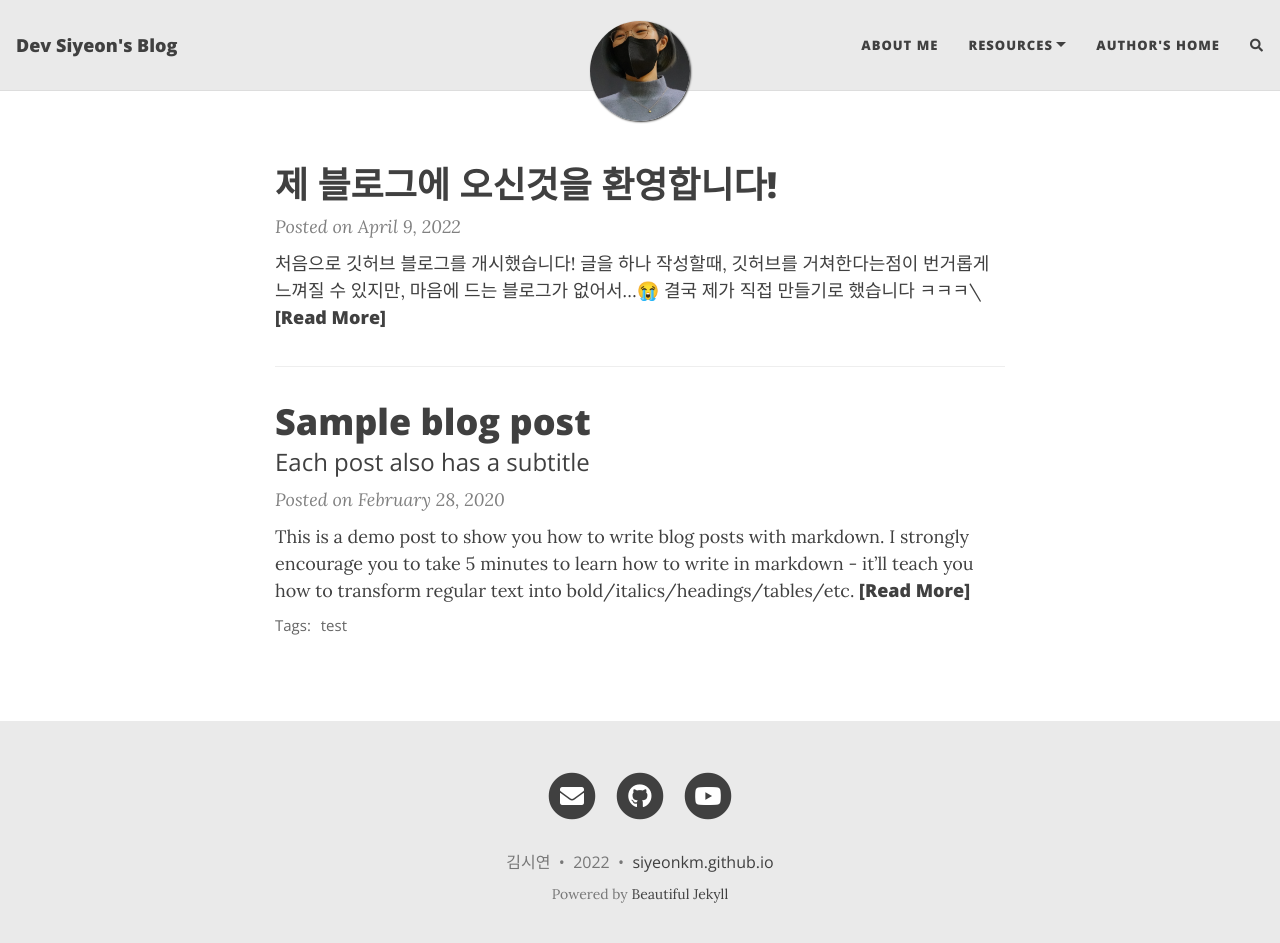
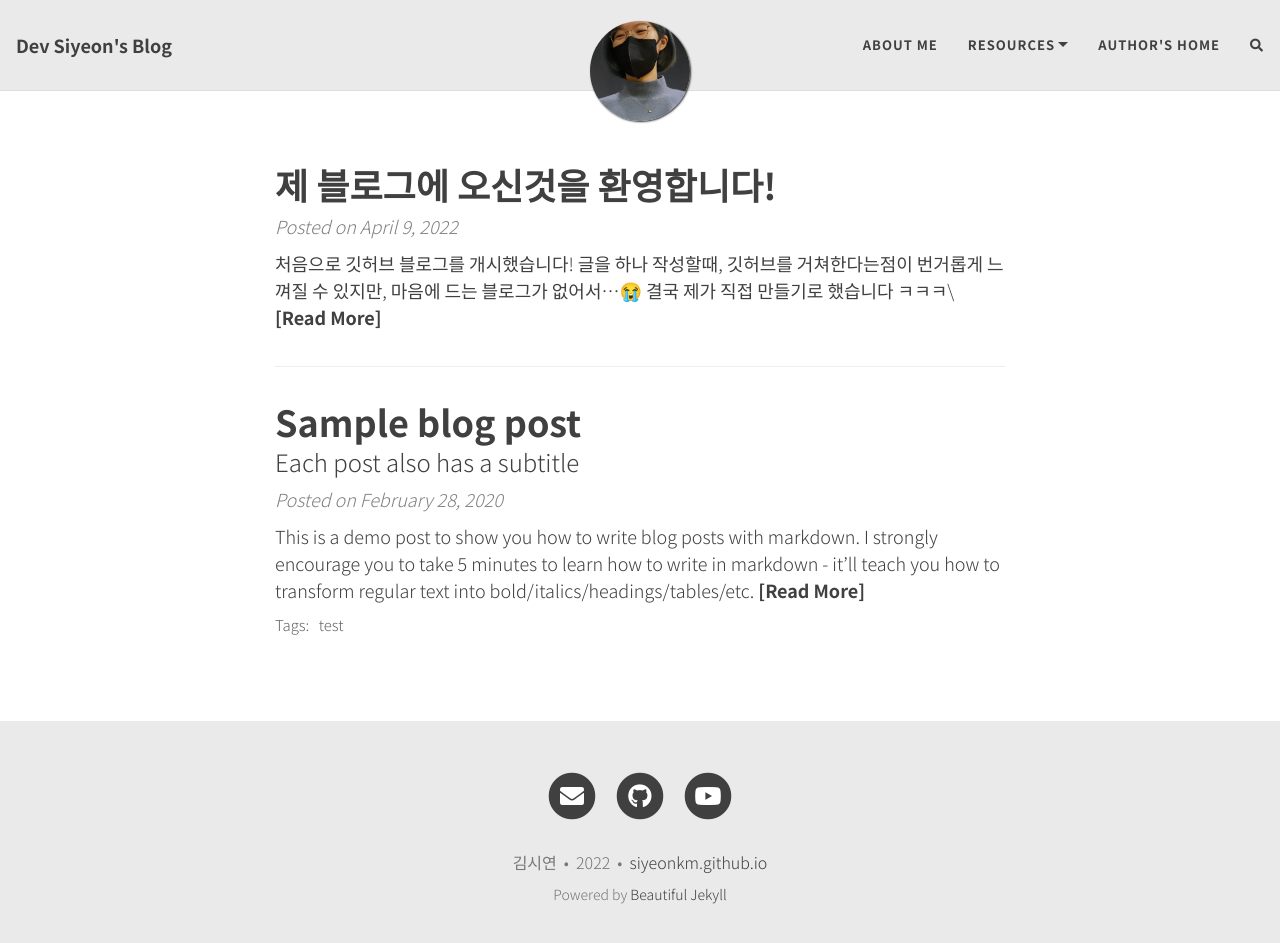
Before and after one commit to siyeonkm/siyeonkm.github.io, a Jekyll site: the page built from index.markdown, in a window 1280 px wide and 955 px high. Shown: the top 943 px of the window. Built offline with Jekyll 4.4.1, drawn with Linux system fonts in a browser that asks for light colours; nearby versions of some CDN libraries; the list of posts is cut into pages by our own code; comment, search, counter and statistics services are not loaded.

Commit message:
Feat: "폰트 수정 시도"

```diff
--- a/assets/css/beautifuljekyll.css
+++ b/assets/css/beautifuljekyll.css
@@ -3,6 +3,7 @@
 ---
 
 @import url("pygment_highlights.css");
+@import url('https://fonts.googleapis.com/css2?family=Noto+Sans+KR:wght@300;700&display=swap');
 
 /* --- General --- */
 
@@ -11,7 +12,7 @@
 }
 
 body {
-  font-family: 'Lora', 'Times New Roman', serif;
+  font-family: 'Noto Sans KR', sans-serif;
   font-size: 1.125rem;
   color: {{ site.text-col | default: "#404040" }};
   position: relative;
@@ -27,7 +28,7 @@
   margin: 1.875rem 0;
 }
 h1,h2,h3,h4,h5,h6 {
-  font-family: 'Open Sans', 'Helvetica Neue', Helvetica, Arial, sans-serif;
+  font-family: 'Noto Sans KR', 'Helvetica Neue', Helvetica, Arial, sans-serif;
   font-weight: 800;
   line-height: 1.1;
 }
@@ -125,7 +126,7 @@
 .navbar-custom {
   background-color: {{ site.navbar-col | default: "#EAEAEA" }};
   border-bottom: 1px solid {{ site.navbar-border-col | default: "#DDDDDD" }};
-  font-family: 'Open Sans', 'Helvetica Neue', Helvetica, Arial, sans-serif;
+  font-family: 'Noto Sans KR', 'Helvetica Neue', Helvetica, Arial, sans-serif;
   {% if site.navbar-img %}
     background-image: url({{ site.navbar-img | relative_url }});
     background-attachment: fixed;
@@ -400,7 +401,7 @@
   margin-bottom: 1.875rem;
 }
 footer .copyright {
-  font-family: 'Open Sans', 'Helvetica Neue', Helvetica, Arial, sans-serif;
+  font-family: 'Noto Sans KR', 'Helvetica Neue', Helvetica, Arial, sans-serif;
   text-align: center;
   margin-bottom: 0;
   margin-top: 0;
@@ -412,7 +413,7 @@
 footer .footer-custom-content {
   text-align: center;
   margin-bottom: 0.9375rem;
-  font-family: 'Open Sans', 'Helvetica Neue', Helvetica, Arial, sans-serif;
+  font-family: 'Noto Sans KR', 'Helvetica Neue', Helvetica, Arial, sans-serif;
 }
 
 @media (min-width: 768px) {
@@ -450,7 +451,7 @@
 
 .post-preview a {
   text-decoration: none;
-  font-family: 'Open Sans', 'Helvetica Neue', Helvetica, Arial, sans-serif;
+  font-family: 'Noto Sans KR', 'Helvetica Neue', Helvetica, Arial, sans-serif;
   color: {{ site.text-col | default: "#404040" }};
 }
 
@@ -475,7 +476,7 @@
   font-size: 1.125rem;
   font-style: italic;
   margin: 0 0 0.625rem;
-  font-family: 'Lora', 'Times New Roman', serif;
+  font-family: 'Noto Sans KR', sans-serif;
 }
 .post-heading .post-meta {
   display: inline-block;
@@ -552,7 +553,7 @@
 /* --- Tags --- */
 
 .blog-tags {
-  font-family: 'Open Sans', 'Helvetica Neue', Helvetica, Arial, sans-serif;
+  font-family: 'Noto Sans KR', 'Helvetica Neue', Helvetica, Arial, sans-serif;
   font-size: 0.9375rem;
   margin: 1.875rem 0;
 }
@@ -595,7 +596,7 @@
 }
 
 #full-tags-list {
-  font-family: 'Open Sans', 'Helvetica Neue', Helvetica, Arial, sans-serif;
+  font-family: 'Noto Sans KR', 'Helvetica Neue', Helvetica, Arial, sans-serif;
 }
 
 #full-tags-list .tag-entry {
@@ -669,7 +670,7 @@
   font-size: 1.6875rem;
   line-height: 1.1;
   display: block;
-  font-family: 'Open Sans', 'Helvetica Neue', Helvetica, Arial, sans-serif;
+  font-family: 'Noto Sans KR', 'Helvetica Neue', Helvetica, Arial, sans-serif;
   font-weight: 300;
   margin: 0.625rem 0 0;
 }
@@ -694,7 +695,7 @@
   padding: 0.3125rem 0.625rem;
   font-size: 0.6875rem;
   color: #EEE;
-  font-family: 'Open Sans', 'Helvetica Neue', Helvetica, Arial, sans-serif;
+  font-family: 'Noto Sans KR', 'Helvetica Neue', Helvetica, Arial, sans-serif;
   right: 0;
   bottom: 0;
   display: none;
@@ -786,7 +787,7 @@
 }
 
 .pagination .page-item .page-link {
-  font-family: 'Open Sans', 'Helvetica Neue', Helvetica, Arial, sans-serif;
+  font-family: 'Noto Sans KR', 'Helvetica Neue', Helvetica, Arial, sans-serif;
   text-transform: uppercase;
   font-size: 0.875rem;
   font-weight: 800;
```
